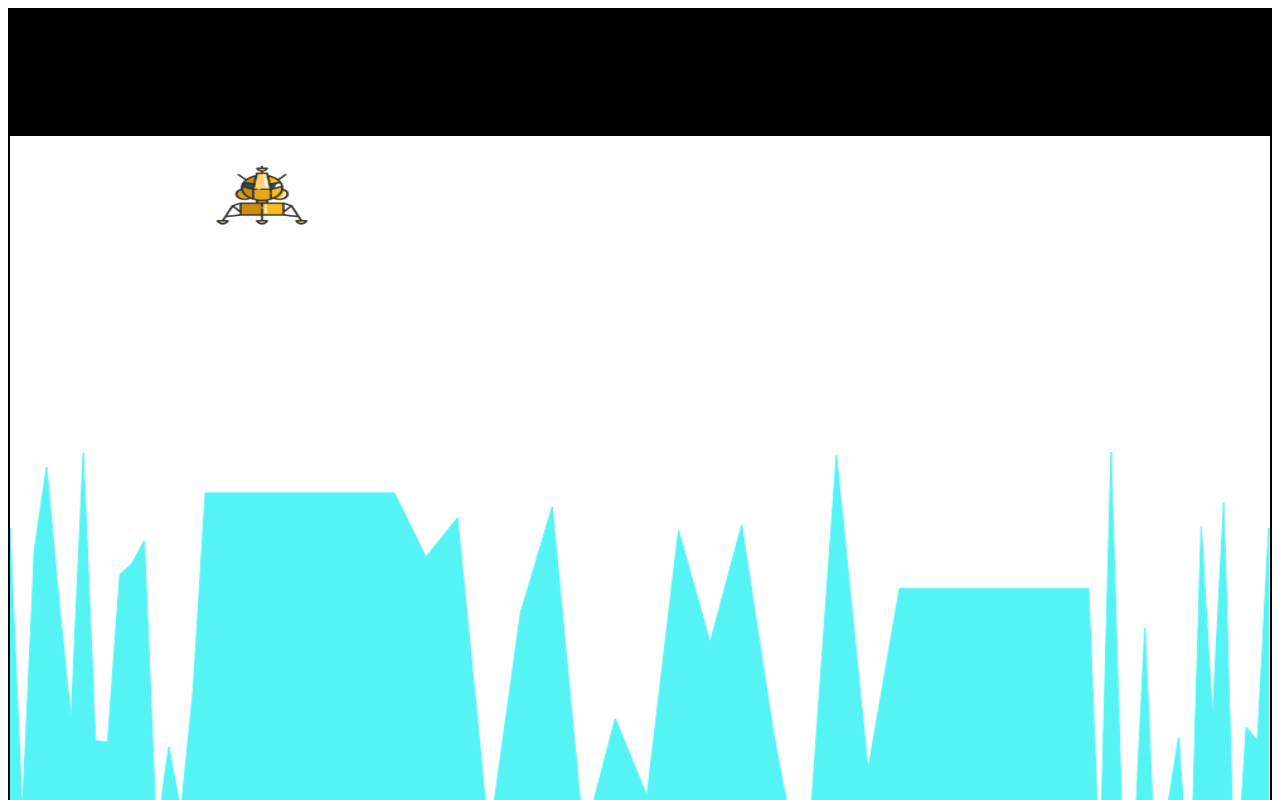
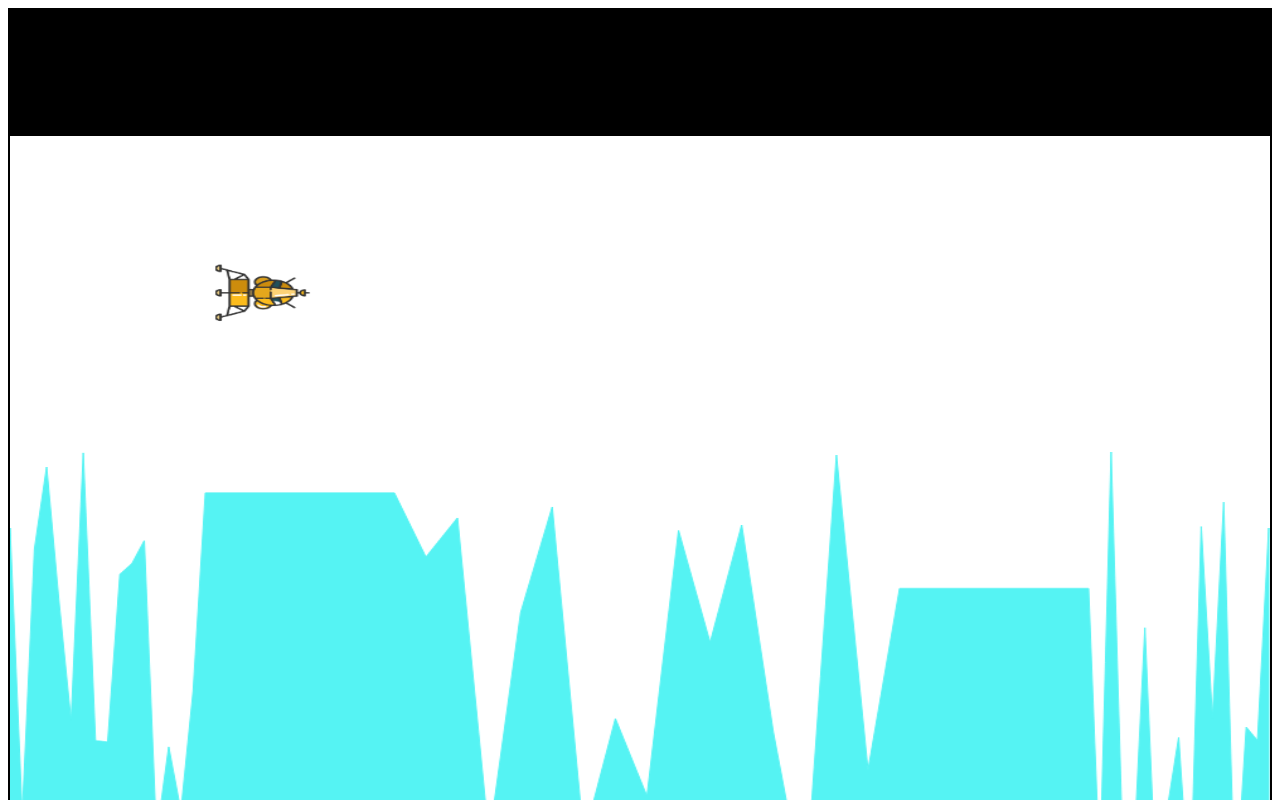
Before and after one commit to jtlonghurst/LunarLander, a plain HTML site: page index.html in a window 1280 px wide. Both pictures are taken after a click on the button "New Game". Shown: the top 800 px of the page. Drawn offline with Linux system fonts and the light colour scheme.

Commit message:
lander rotates correctly, working on making the thrust work.

```diff
--- a/gameplay.js
+++ b/gameplay.js
@@ -16,10 +16,11 @@ myGame.screens['newGame']= function(){
         requestAnimationFrame(gameLoop)
     }
 
-    function processInput(){
+    function processInput(elapsedTime){
         //console.log('Process Input checking in')
+        inputHandler.update(elapsedTime);
     }
-    function update(){
+    function update(elapsedTime){
         //console.log('Update Checking in')
         updater.updateLander();
 
--- a/index.html
+++ b/index.html
@@ -43,6 +43,7 @@
         scores: {},
         controls: {}
     }</script>
+    <script src='input.js'></script>
     <script src='updater.js'></script>
     <script src='creator.js'></script>
     <script src='render.js'></script>
--- /dev/null
+++ b/input.js
@@ -0,0 +1,54 @@
+inputHandler = function(){
+    kh = {
+        keys :{},
+        handlers:{}
+    };
+
+    function keyPress(e){
+        kh.keys[e.key] = e.timeStamp;
+        //console.log('pressed');
+        //console.log(e.key);
+    };
+
+    function keyRelease(e){
+        delete kh.keys[e.key];
+       // console.log('released');
+        //console.log(e.key);
+    };
+
+    kh.registerCommand = function(key, handler){
+        kh.handlers[key] = handler;
+        console.log('handlers');
+        console.log(kh.handlers);
+    };
+
+
+
+    function update(elapsedTime){
+        for (let key in kh.keys ){
+            if (kh.keys.hasOwnProperty(key)){
+                if(kh.handlers[key]){
+                    kh.handlers[key](elapsedTime);
+                }
+
+            }
+        }
+
+    }
+
+    function initialize(){
+        kh.registerCommand('w', spec.landerInput.thrust)
+        kh.registerCommand('d', spec.landerInput.rotateRight);
+        kh.registerCommand('a', spec.landerInput.rotateLeft);
+    }
+
+    window.addEventListener('keydown', keyPress);
+    window.addEventListener('keyup', keyRelease);
+
+    return {
+        update: update,
+        kh: kh,
+        initialize: initialize,
+    }
+
+}();
--- a/main.js
+++ b/main.js
@@ -3,5 +3,6 @@
 console.log('The script is working')
 //let menu = menuer();
 let spec = specs();
-console.log('something strange is happening in oz')
+console.log('something strange is happening in oz');
+inputHandler.initialize();
 menuer.initialize();
--- a/render.js
+++ b/render.js
@@ -39,6 +39,12 @@ Draw = function(){
      */
     function drawLander(){
         if(spec.lander.ready){
+            context.save();
+
+            context.translate(spec.lander.x, spec.lander.y);
+            context.rotate(spec.lander.rotation);
+            context.translate(-spec.lander.x, -spec.lander.y);
+
             context.drawImage(
                 spec.lander.image,
                 spec.lander.cornerX,
@@ -46,6 +52,7 @@ Draw = function(){
                 spec.lander.width,
                 spec.lander.height
                 );
+            context.restore();
         }
     }
     return{
--- a/specs.js
+++ b/specs.js
@@ -28,8 +28,34 @@ specs = function(){
         y:200,
         width: 75,
         height: 75,
-        src:'images/lander.png'
+        src:'images/lander.png',
+        rotateRate: Math.PI,
+        rotation: (Math.PI/2),
+        vector:{magnitude:0,direction:0}
     }
+
+    landerInput = function() {
+        function thrust(){
+            updater.addVectors(lander.vector, {magnitude: 2, direction: lander.rotation})
+           // console.log('boom')
+        }
+        function rotateRight(elapsedTime){
+            lander.rotation -= lander.rotateRate * (elapsedTime/1000);
+           // console.log('rotating right');
+            //console.log(lander.rotation)
+
+        }
+        function rotateLeft(elapsedTime){
+            lander.rotation += lander.rotateRate * (elapsedTime/1000);
+            //console.log('rotating Left');
+
+        }
+        return{
+            thrust: thrust,
+            rotateRight: rotateRight,
+            rotateLeft:rotateLeft
+        }
+    }();
 
     lander.ready = false;
     lander.image = new Image();
@@ -40,6 +66,7 @@ specs = function(){
     return{
         game,
         landscape,
-        lander
+        lander,
+        landerInput
     }
 }
--- a/updater.js
+++ b/updater.js
@@ -1,11 +1,37 @@
 updater = function (){
     function updateLander(){
         spec.lander.cornerX = lander.x - ((1/2)* lander.width);
-        spec.lander.cornerY = lander.y = ((1/2)* lander.height);
+        spec.lander.cornerY = lander.y - ((1/2)* lander.height);
+        //This is where we want to adjust the location of the lander.
+        let vectorX = lander.vector.magnitude * Math.cos(lander.vector.direction);
+        let vectorY = lander.vector.magnitude * Math.sin(lander.vector.direction);
+
+        spec.lander.x += vectorX;
+        spec.lander.y += vectorY;
 
     }
+
+    function vectorAdder(vector1, vector2){
+        let y1 = vector1.magnitude * Math.sin(vector1.direction);
+        let x1 = vector1.magnitude * Math.cos(vector1.direction);
+
+        let y2 = vector2.magnitude * Math.sin(vector2.direction);
+        let x2 = vector2.magnitude * Math.cos(vector2.direction);
+
+        let newX = x1 + x2
+        let newY = y1 + y2
+
+        let magnitude = Math.sqrt((newX**2)+ (newY**2));
+        let direction = Math.atan(newY/newX);
+        return{
+            magnitude:magnitude,
+            direction:direction
+        }
+    }
+
     return {
         updateLander: updateLander,
+        vectorAdder: vectorAdder
 
     }
 }();
```
